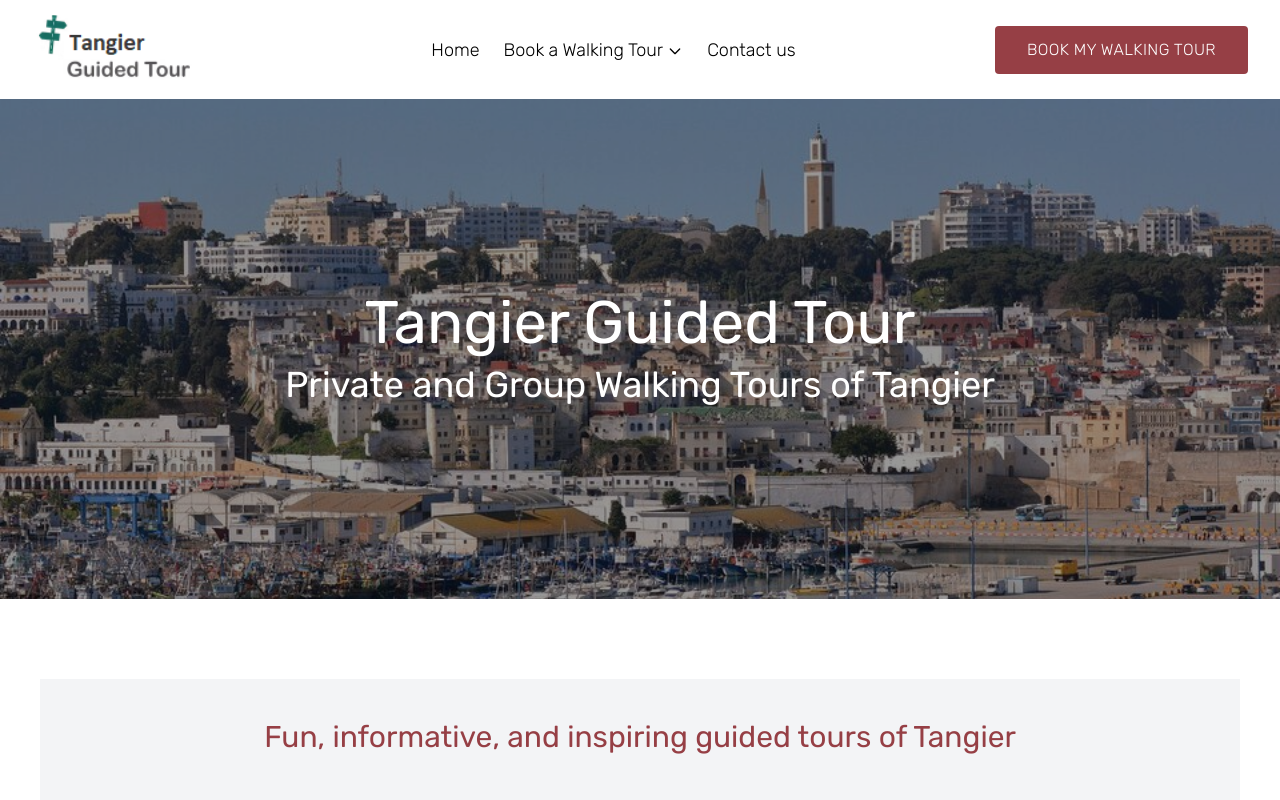
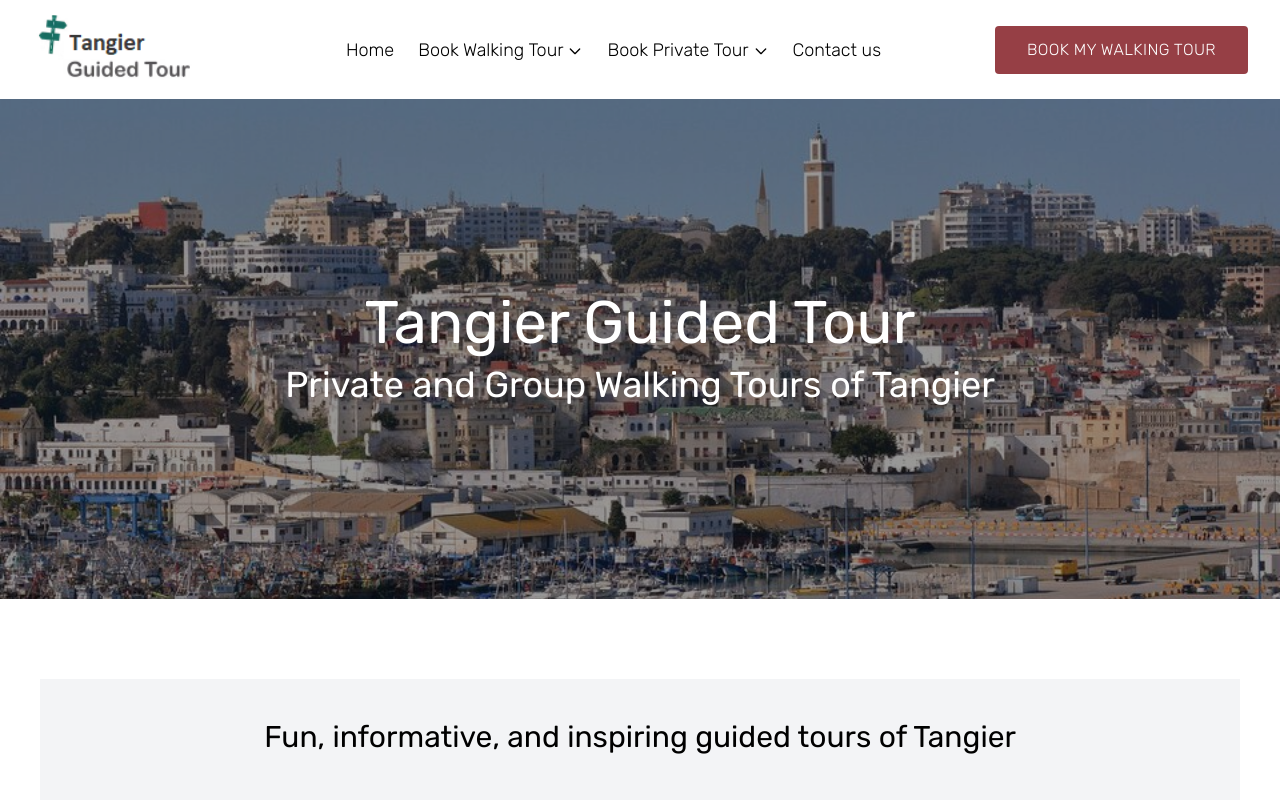
Before and after one commit to nesma05/guidedtours, a Next.js app: page / in a window 1280 px wide. Shown: the top 800 px of the page. Built offline with nearby package versions, Linux system fonts and the light colour scheme.

Commit message:
add menu item

```diff
--- a/components/ContactDetails.tsx
+++ b/components/ContactDetails.tsx
@@ -1,11 +1,11 @@
-import ContactInfo from "./ContactInfo"
+import ContactInfo from './ContactInfo'
 
 const ContactDetails = () => {
-    return (
-      <div className="bg-[#064e3b] p-8 rounded-md">
-        <ContactInfo/>
-      </div>
-    )
-  }
+  return (
+    <div className="rounded-md bg-[#064e3b] p-8">
+      <ContactInfo />
+    </div>
+  )
+}
 
-  export default ContactDetails
+export default ContactDetails
--- a/components/ContactInfo.tsx
+++ b/components/ContactInfo.tsx
@@ -1,4 +1,4 @@
-import NextLink from 'next/link'
+
 
 const ContactInfo = () => {
   return (
@@ -12,7 +12,7 @@ const ContactInfo = () => {
         >
           <path d="M2 3a1 1 0 011-1h2.153a1 1 0 01.986.836l.74 4.435a1 1 0 01-.54 1.06l-1.548.773a11.037 11.037 0 006.105 6.105l.774-1.548a1 1 0 011.059-.54l4.435.74a1 1 0 01.836.986V17a1 1 0 01-1 1h-2C7.82 18 2 12.18 2 5V3z" />
         </svg>
-        <span>+212 621 225 820</span>
+        <span>+212 6621 225 820</span>
       </p>
       <p className="flex items-center gap-4">
         <svg
@@ -47,7 +47,7 @@ const ContactInfo = () => {
           <path d="M3 21l1.65 -3.8a9 9 0 1 1 3.4 2.9l-5.05 .9" />
           <path d="M9 10a0.5 .5 0 0 0 1 0v-1a0.5 .5 0 0 0 -1 0v1a5 5 0 0 0 5 5h1a0.5 .5 0 0 0 0 -1h-1a0.5 .5 0 0 0 0 1" />
         </svg>
-        <span>+212 621 225 820</span>
+        <span>+212 6621 225 820</span>
       </p>
       <p className="flex items-center gap-3">
         <a
--- /dev/null
+++ b/components/MenuItem.tsx
@@ -0,0 +1,90 @@
+import NextLink from 'next/link'
+import { useEffect, useRef, useState } from 'react'
+
+let useClickOutside = (ref: any, handler: any) => {
+  useEffect(() => {
+    const listener = (e: any) => {
+      const el = ref?.current
+
+      if (!el || el.contains(e.target)) {
+        return
+      }
+
+      handler(e)
+    }
+
+    document.addEventListener('mousedown', listener)
+    document.addEventListener('touchstart', listener)
+
+    return () => {
+      document.removeEventListener('mousedown', listener)
+      document.removeEventListener('touchstart', listener)
+    }
+  })
+}
+
+type menuInfo = {
+  menuText: String
+}
+
+const MenuItem = ({menuText}:menuInfo) => {
+  const [open, setOpen] = useState(false)
+  const [rotate, setRotate] = useState(false)
+
+  const menuRef = useRef<HTMLLIElement>(null)
+  useClickOutside(menuRef, () => setOpen(false))
+  return (
+    <li className="relative z-30 cursor-pointer" ref={menuRef}>
+      <span
+        onClick={() => {
+          setOpen(!open)
+          setRotate(!rotate)
+        }}
+        aria-label="book a walking tour"
+      >
+        {menuText}
+        <svg
+          xmlns="http://www.w3.org/2000/svg"
+          className={`ml-1 inline h-4 w-4 ${
+            rotate ? 'rotate-180' : ''
+          } transition duration-200`}
+          fill="none"
+          viewBox="0 0 24 24"
+          stroke="currentColor"
+          strokeWidth={2}
+        >
+          <path
+            strokeLinecap="round"
+            strokeLinejoin="round"
+            d="M19 9l-7 7-7-7"
+          />
+        </svg>
+      </span>
+      <ul
+        className={`menu-shadow absolute top-12 z-50 h-fit w-[200px] min-w-max rounded bg-white text-base transition duration-200 ease-in-out ${
+          open ? '-translate-y-2 opacity-100' : 'translate-y-0 opacity-0'
+        }`}
+      >
+        <NextLink href={'/group-tour'} passHref>
+          <li
+            className="relative block py-2 pl-5 text-gray-800 transition-all duration-200 hover:bg-black/10 hover:pl-7"
+            aria-label="group walking tour"
+          >
+            Group Walking Tour
+          </li>
+        </NextLink>
+        <hr></hr>
+        <NextLink href={'/private-tour'} passHref>
+          <li
+            className="relative block py-2 pl-5 text-gray-800 transition-all duration-200 hover:bg-black/10 hover:pl-7"
+            aria-label="private walking tour"
+          >
+            Private Walking Tour
+          </li>
+        </NextLink>
+      </ul>
+    </li>
+  )
+}
+
+export default MenuItem
--- a/components/Navbar.tsx
+++ b/components/Navbar.tsx
@@ -1,36 +1,10 @@
 import Image from 'next/image'
 import { useEffect, useRef, useState } from 'react'
 import NextLink from 'next/link'
-
-let useClickOutside = (ref: any, handler: any) => {
-  useEffect(() => {
-    const listener = (e: any) => {
-      const el = ref?.current
-
-      if (!el || el.contains(e.target)) {
-        return
-      }
-
-      handler(e)
-    }
-
-    document.addEventListener('mousedown', listener)
-    document.addEventListener('touchstart', listener)
-
-    return () => {
-      document.removeEventListener('mousedown', listener)
-      document.removeEventListener('touchstart', listener)
-    }
-  })
-}
+import MenuItem from './MenuItem'
 
 const Navbar = () => {
-  const [open, setOpen] = useState(false)
-  const [rotate, setRotate] = useState(false)
   const [mobileMenu, setMobileMenu] = useState(false)
-
-  const menuRef = useRef<HTMLLIElement>(null)
-  useClickOutside(menuRef, () => setOpen(false))
 
   return (
     <header>
@@ -50,58 +24,8 @@ const Navbar = () => {
                 Home
               </li>
             </NextLink>
-            <li className="relative z-30 cursor-pointer" ref={menuRef}>
-              <span
-                onClick={() => {
-                  setOpen(!open)
-                  setRotate(!rotate)
-                }}
-                aria-label="book a walking tour"
-              >
-                Book a Walking Tour
-                <svg
-                  xmlns="http://www.w3.org/2000/svg"
-                  className={`ml-1 inline h-4 w-4 ${
-                    rotate ? 'rotate-180' : ''
-                  } transition duration-200`}
-                  fill="none"
-                  viewBox="0 0 24 24"
-                  stroke="currentColor"
-                  strokeWidth={2}
-                >
-                  <path
-                    strokeLinecap="round"
-                    strokeLinejoin="round"
-                    d="M19 9l-7 7-7-7"
-                  />
-                </svg>
-              </span>
-              <ul
-                className={`menu-shadow absolute top-12 z-50 h-fit w-[200px] min-w-max rounded bg-white text-base transition duration-200 ease-in-out ${
-                  open
-                    ? '-translate-y-2 opacity-100'
-                    : 'translate-y-0 opacity-0'
-                }`}
-              >
-                <NextLink href={'/group-tour'} passHref>
-                  <li
-                    className="relative block py-2 pl-5 text-gray-800 transition-all duration-200 hover:bg-black/10 hover:pl-7"
-                    aria-label="group walking tour"
-                  >
-                    Group Walking Tour
-                  </li>
-                </NextLink>
-                <hr></hr>
-                <NextLink href={'/private-tour'} passHref>
-                  <li
-                    className="relative block py-2 pl-5 text-gray-800 transition-all duration-200 hover:bg-black/10 hover:pl-7"
-                    aria-label="private walking tour"
-                  >
-                    Private Walking Tour
-                  </li>
-                </NextLink>
-              </ul>
-            </li>
+            <MenuItem menuText="Book Walking Tour" />
+            <MenuItem menuText="Book Private Tour" />
             <NextLink href={'/contact'} passHref>
               <li className="cursor-pointer" aria-label="contact us">
                 Contact us
--- a/components/Services.tsx
+++ b/components/Services.tsx
@@ -8,7 +8,7 @@ const Services = () => {
     <section>
       <div className="py-20 px-10 sm:px12">
         <div className="bg-gray-100 py-10 px-6 sm:px-10 md:px-32 text-center">
-          <h3 className="mb-2 text-3xl text-[#963f45]">
+          <h3 className="mb-2 text-3xl">
             Fun, informative, and inspiring guided tours of Tangier
           </h3>
 
--- a/pages/api/sendForm.ts
+++ b/pages/api/sendForm.ts
@@ -21,7 +21,7 @@ export default async function handler(
   try {
     const emailRes = await transporter.sendMail({
       from: email,
-      to: 'tangierguidedtour@gmail.com',
+      to: 'myyahiabusiness@gmail.com',
       subject: `Email from Tangier Guided Tour`,
       html: `<p>You have a new contact form submission</p>
       <p><strong>Name: </strong> ${name} </p>
--- a/utils/constants.ts
+++ b/utils/constants.ts
@@ -107,8 +107,7 @@ export const toursDets = [
     title1: `Our Tangier Tour`,
     tourList2: [
       'Our public tours always have a maximum of 10 guests per tour to ensure an engaging experience for all.',
-      'The starting point for our tours is outside the central entrance of the seaport',
-      'unless agreed otherwise with the customer. More details will be in the booking confirmation email.',
+      'The starting point for our tours is outside the central entrance of the seaport, unless agreed otherwise with the customer. More details will be in the booking confirmation email.',
       'Please bring your booking confirmation with you.',
       'The tour is not wheelchair accessible as there are some steps.',
     ],
```
